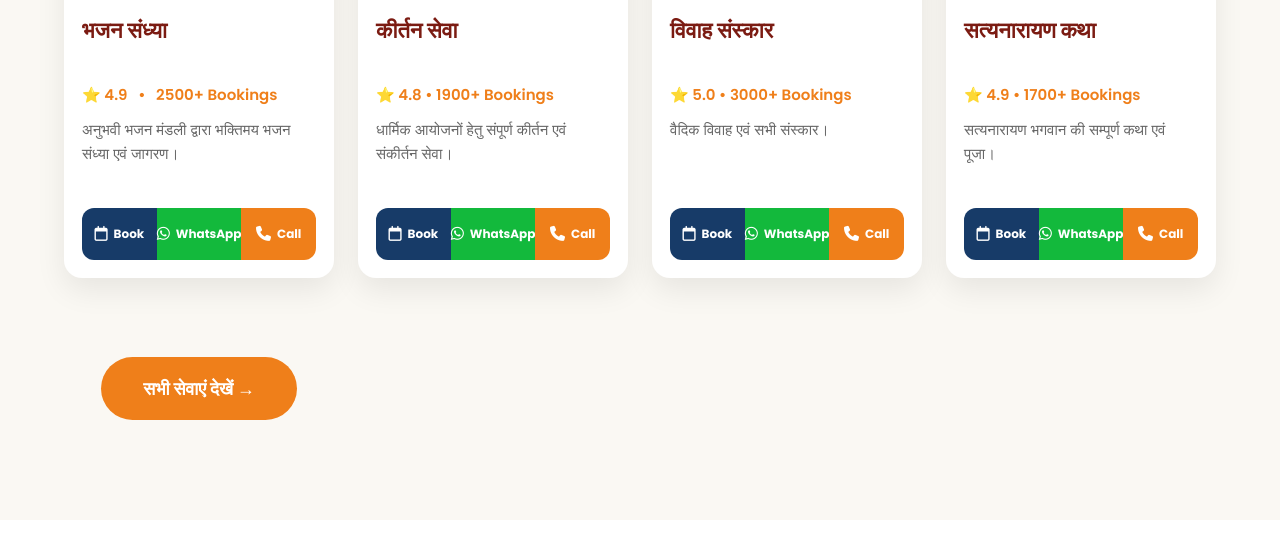
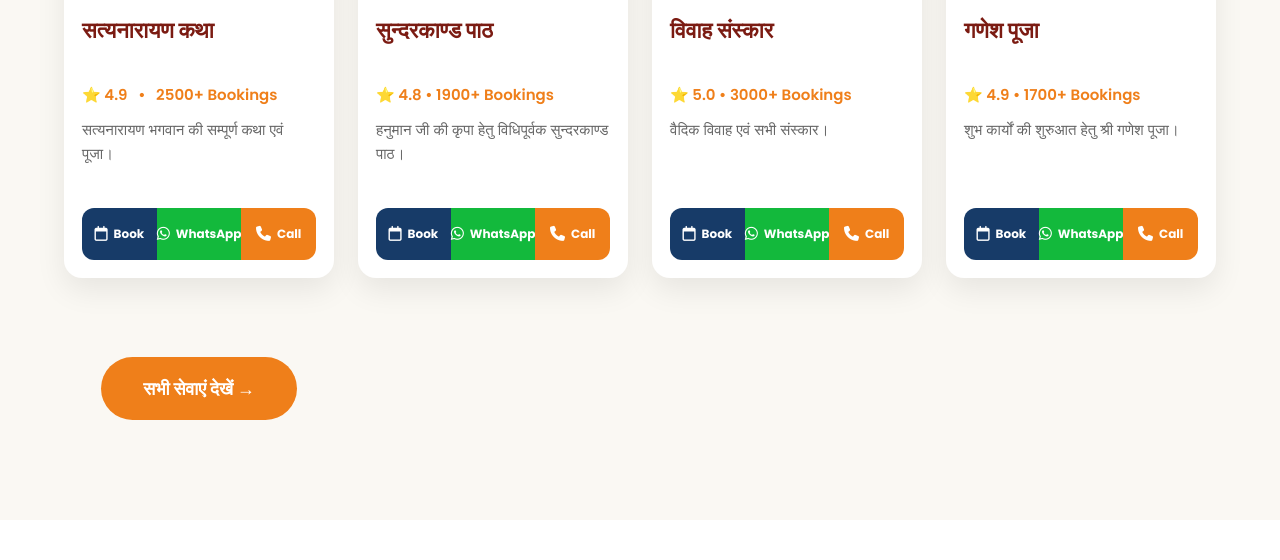
Before and after one commit to dhruvpandey11/pandithire, a Django app: page / in a window 1280 px wide. Shown: the part 1497-2057 px from the top of the page. Run offline with Django 4.2, Linux system fonts and the light colour scheme.

Commit message:
responsive fixes

```diff
--- a/home/templates/home/sections/services.html
+++ b/home/templates/home/sections/services.html
@@ -24,7 +24,7 @@
 
 <div class="service-image">
 
-<img src="{% static 'images/changepuja1.png' %}" alt="bhajan Sandhya">
+<img src="{% static 'images/puja4.png' %}" alt="satyanaraya katha">
 
 <div class="service-badge">POPULAR</div>
 
@@ -32,7 +32,7 @@
 
 <div class="service-content">
 
-<h3>भजन संध्या</h3>
+<h3>सत्यनारायण कथा</h3>
 
 <div class="service-meta">
 
@@ -42,7 +42,7 @@
 
 <p>
 
-अनुभवी भजन मंडली द्वारा भक्तिमय भजन संध्या एवं जागरण।
+सत्यनारायण भगवान की सम्पूर्ण कथा एवं पूजा।
 
 </p>
 
@@ -88,7 +88,7 @@ Call
 
 <div class="service-image">
 
-<img src="{% static 'images/changepuja2.png' %}" alt="kirtan">
+<img src="{% static 'images/puja11.png' %}" alt="Sundarkand Path">
 
 <div class="service-badge">TRENDING</div>
 
@@ -96,7 +96,7 @@ Call
 
 <div class="service-content">
 
-<h3>कीर्तन सेवा</h3>
+<h3>सुन्दरकाण्ड पाठ</h3>
 
 <div class="service-meta">
 
@@ -106,7 +106,7 @@ Call
 
 <p>
 
-धार्मिक आयोजनों हेतु संपूर्ण कीर्तन एवं संकीर्तन सेवा।
+हनुमान जी की कृपा हेतु विधिपूर्वक सुन्दरकाण्ड पाठ।
 
 </p>
 
@@ -210,7 +210,7 @@ Call
 
 <div class="service-image">
 
-<img src="{% static 'images/puja4.png' %}" alt="">
+<img src="{% static 'images/puja8.png' %}" alt="">
 
 <div class="service-badge">POPULAR</div>
 
@@ -218,7 +218,7 @@ Call
 
 <div class="service-content">
 
-<h3>सत्यनारायण कथा</h3>
+<h3>गणेश पूजा</h3>
 
 <div class="service-meta">
 
@@ -228,7 +228,7 @@ Call
 
 <p>
 
-सत्यनारायण भगवान की सम्पूर्ण कथा एवं पूजा।
+शुभ कार्यों की शुरुआत हेतु श्री गणेश पूजा।
 
 </p>
 
```
Also changed, not shown: home/templates/home/sections/all_services_list.html (line endings or trailing spaces).
